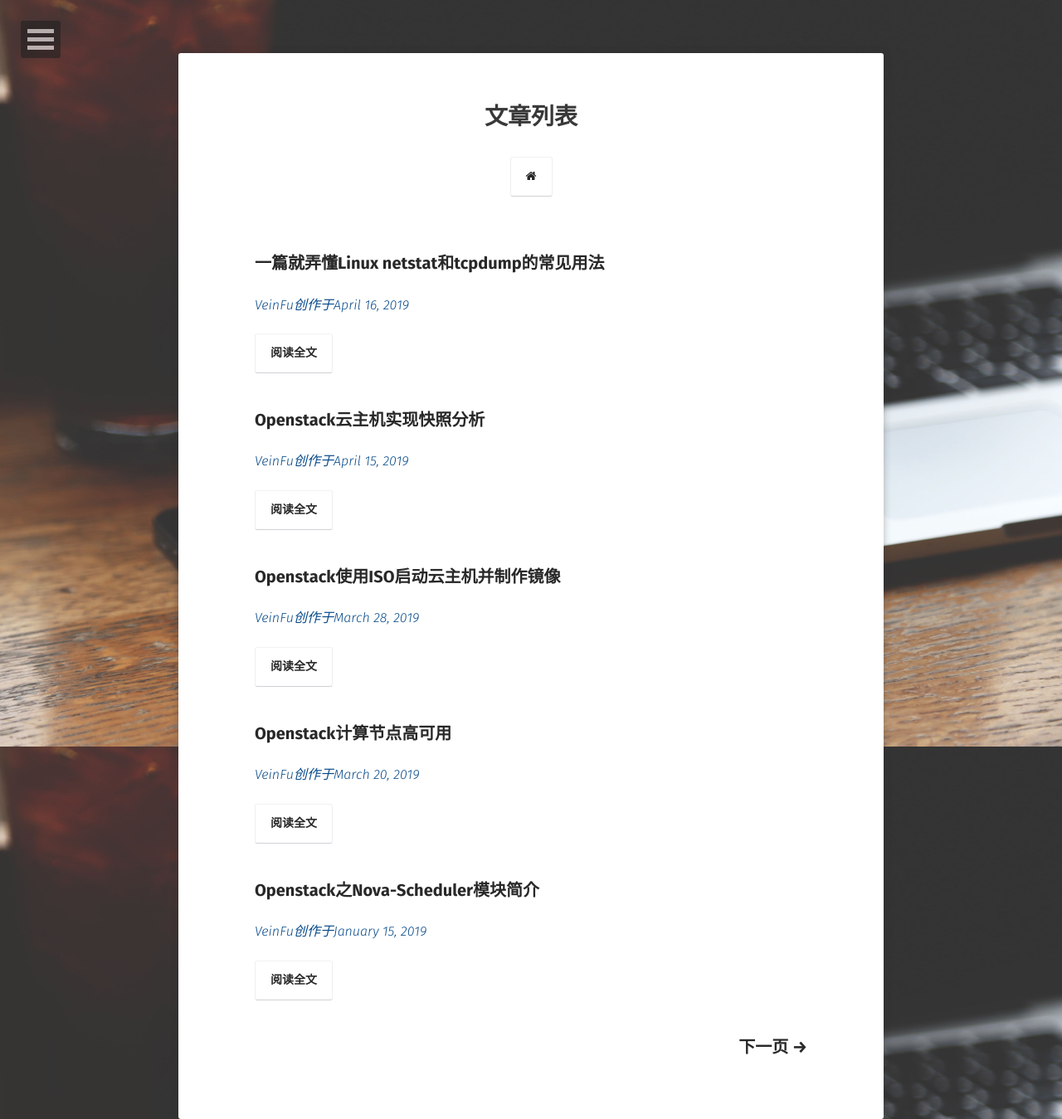
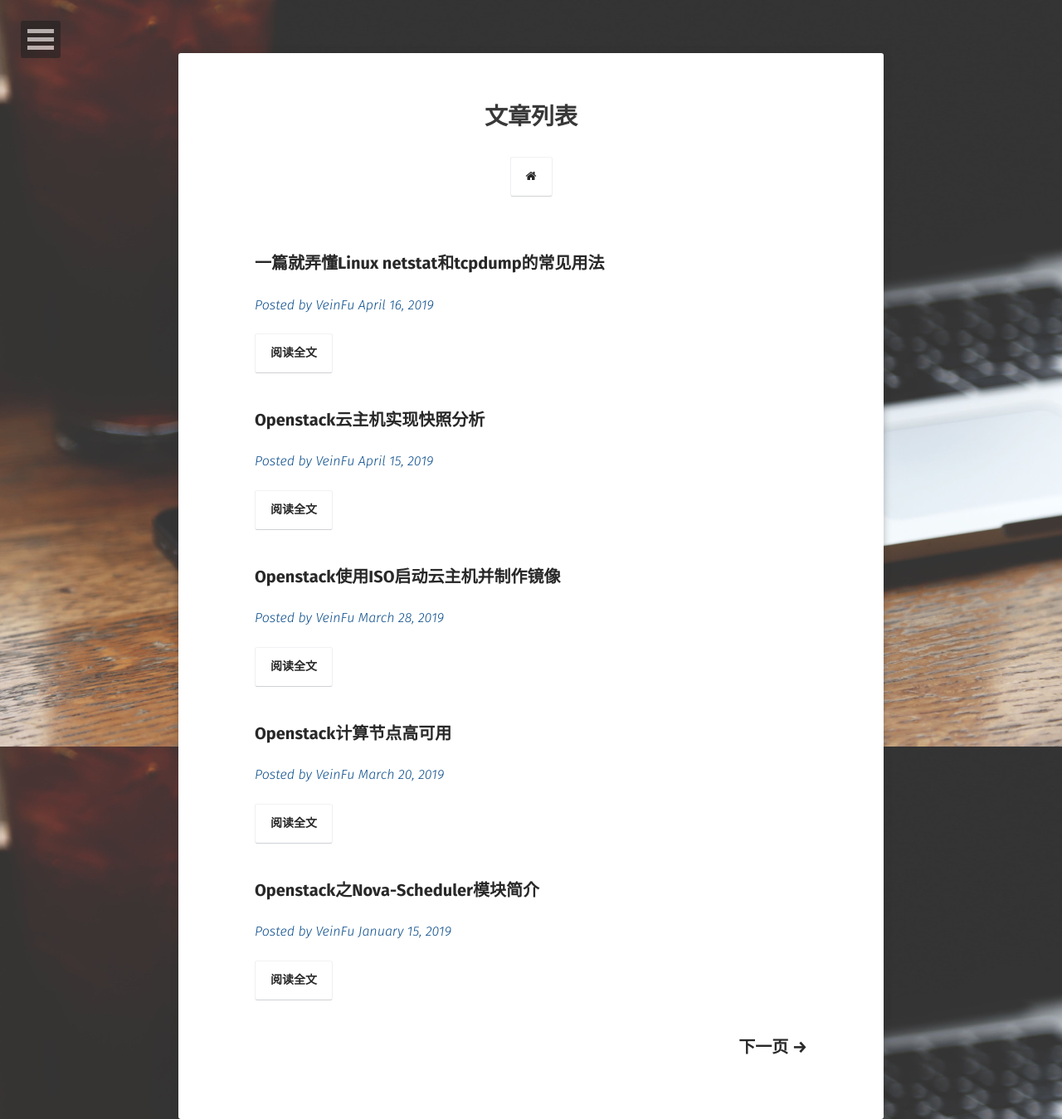
Before and after one commit to VeinFu/VeinFu.github.io, a Jekyll site: the page built from posts/index.html, in a window 1280 px wide. Shown: the whole page at 83% size. Built offline with Jekyll 4.4.1, drawn with Linux system fonts in a browser that asks for light colours; some web fonts are replaced; the list of posts is cut into pages by our own code; comment, search, counter and statistics services are not loaded.

Commit message:
更新博客列表样式

```diff
--- a/_layouts/post-list.html
+++ b/_layouts/post-list.html
@@ -27,7 +27,7 @@
                     <ul>
                         <li class="wow fadeInLeft" data-wow-duration="1.5s">
                             <a class="entry-title" href="{{ site.url }}{{ post.url }}" title="{{ post.title }}">{{ post.title }}</a>
-                            <p class="post-meta" style="color:#084B8A;"><i>{{ site.username }}创作于{{ post.date | date: "%B %-d, %Y" }}</i></p>
+                            <p class="post-meta" style="color:#084B8A;"><i>Posted by {{ site.username }} {{ post.date | date: "%B %-d, %Y" }}</i></p>
                             <a href="{{ site.url }}{{ post.url }}" class="btn zoombtn" title="{{ post.title }}">阅读全文</a>
                         </li>
                     </ul>
```
